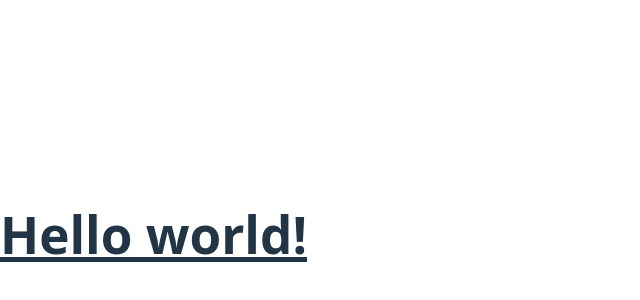
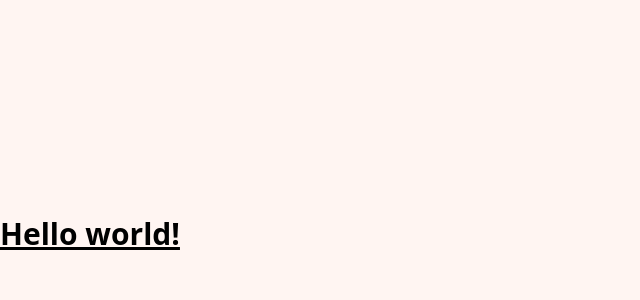
Before and after one commit to MargoMint/RSSchool_React, a React (Vite) app: page / in a window 1280 px wide. Shown: the part 166-466 px from the top of the page, without its empty margins (0-640 px from the left). Built offline with nearby package versions, Linux system fonts and the light colour scheme.

Commit message:
style: update button styles and add global CSS variables

```diff
--- a/src/components/Button/Button.tsx
+++ b/src/components/Button/Button.tsx
@@ -11,8 +11,9 @@ type ButtonProps = PropsWithChildren<{
 function Button({ onClick, title, variant, children }: ButtonProps) {
   const buttonClassName = twMerge(
     clsx('rounded-lg px-4 py-2 font-medium hover:cursor-pointer', {
-      'bg-red-800 text-[var(--primary-white)]': variant === 'primary',
-      'absolute top-3 right-3 text-gray-500 hover:text-black':
+      'text-[var(--primary-white)] bg-[var(--primary-green)]':
+        variant === 'primary',
+      'absolute top-3 right-3 text-gray-500 bg-[var(--primary-white)]':
         variant === 'modal',
     })
   );
--- a/src/index.css
+++ b/src/index.css
@@ -5,23 +5,15 @@
   line-height: 1.5;
   font-weight: 400;
 
-  color-scheme: light dark;
-  color: rgba(255, 255, 255, 0.87);
-  background-color: #242424;
-
   font-synthesis: none;
   text-rendering: optimizeLegibility;
   -webkit-font-smoothing: antialiased;
   -moz-osx-font-smoothing: grayscale;
-}
 
-a {
-  font-weight: 500;
-  color: #646cff;
-  text-decoration: inherit;
-}
-a:hover {
-  color: #535bf2;
+  --primary-white: #fff5f2;
+  --primary-pink: #f5babb;
+  --primary-green: #568f87;
+  --primary-dark: #064232;
 }
 
 body {
@@ -30,22 +22,5 @@ body {
   place-items: center;
   min-width: 320px;
   min-height: 100vh;
+  background-color: var(--primary-white);
 }
-
-h1 {
-  font-size: 3.2em;
-  line-height: 1.1;
-}
-
-@media (prefers-color-scheme: light) {
-  :root {
-    color: #213547;
-    background-color: #ffffff;
-  }
-  a:hover {
-    color: #747bff;
-  }
-  button {
-    background-color: #f9f9f9;
-  }
-}
```
